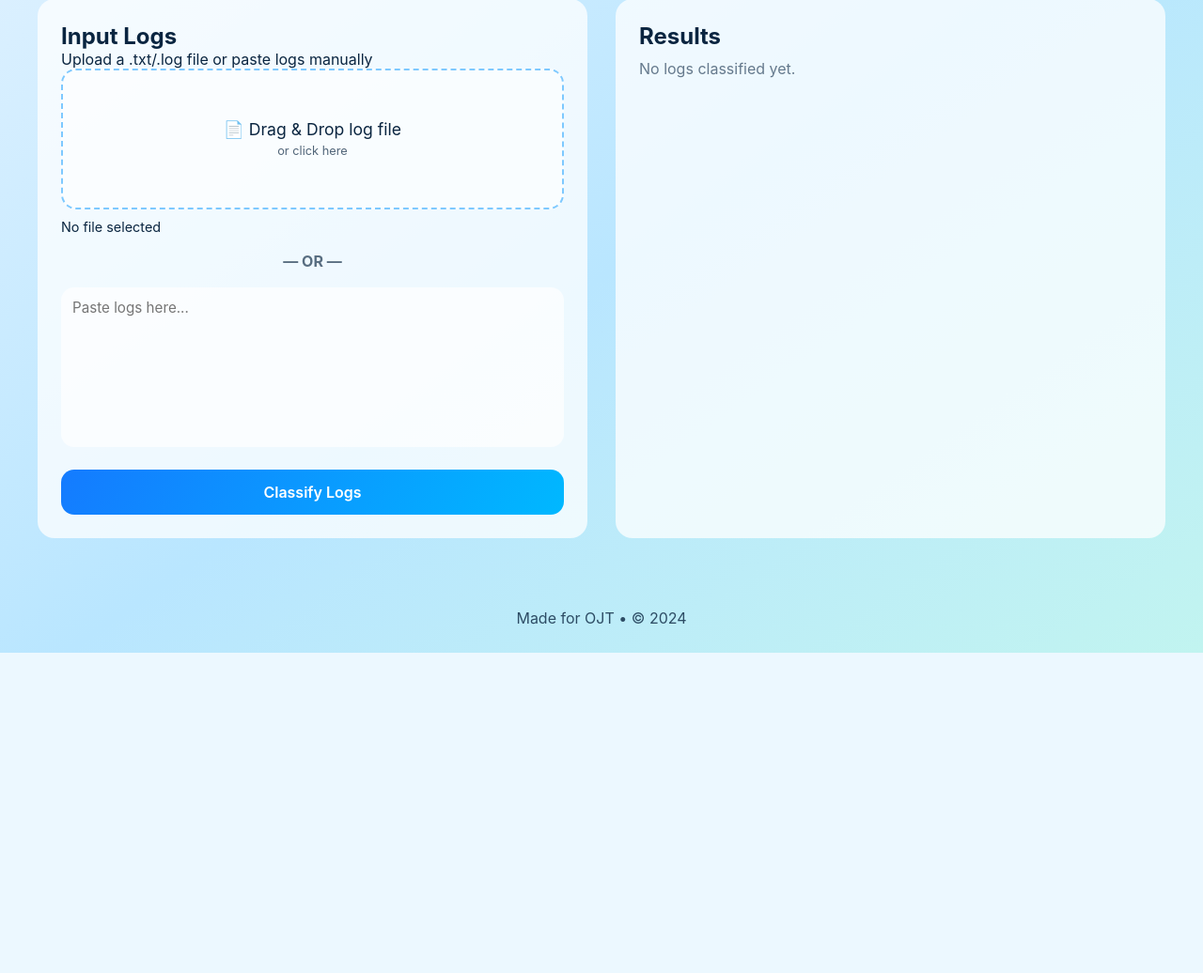
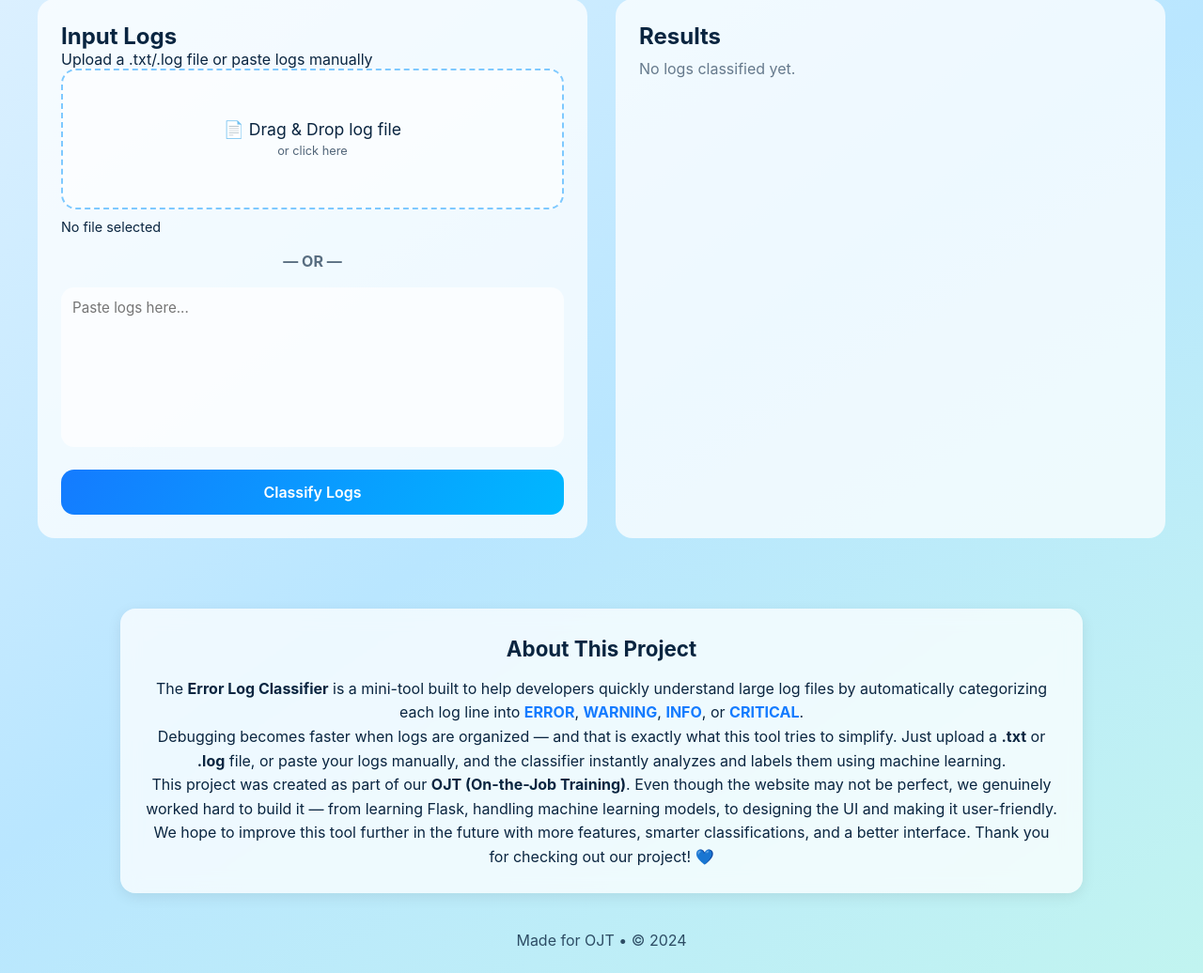
Before and after one commit to kay7k4-ai/Error-Log-Classifier, a Flask app: page / in a window 1280 px wide. Shown: the part 105-1141 px from the top of the page at 94% size. Before the commit the page ends 800 px from the top, so only its background shows below. Run offline with Flask 3, Linux system fonts and the light colour scheme; parts of the project's set-up code (start-up, migrations or seed data) failed here and were passed over.

Commit message:
added About Ptoject

```diff
--- a/web/static/style.css
+++ b/web/static/style.css
@@ -62,7 +62,7 @@ body.dark {
 }
 
 body.dark .card {
-    background: rgba(20, 28, 44, 0.8);
+    background: rgba(26, 40, 68, 80%);
 }
 
 /* lift on hover */
@@ -148,6 +148,18 @@ body.dark .card {
     animation: glowMove 3s linear infinite;
 }
 
+/* DARK MODE — super soft minimal glow */
+body.dark .dropzone:hover::after {
+    opacity: 0.5 !important;   /* very very soft */
+    filter: blur(1.5px) !important;  /* tiny glow */
+    background: linear-gradient(
+        120deg,
+        #124361,
+        #0f5b73,
+        #0d6652
+    ) !important;  /* darker, muted colors */
+}
+
 .small {
     font-size: .8rem;
     opacity: .7;
@@ -184,7 +196,7 @@ textarea {
 }
 
 body.dark textarea {
-    background: rgba(255,255,255,0.1);
+    background: rgba(255, 255, 255, 0.132);
     color: #dce6f3;
 }
 
@@ -253,3 +265,31 @@ body.dark .result-box {
     padding-bottom: 25px;
     opacity: .8;
 }
+
+.about-section {
+    max-width: 80%;
+    margin: 40px auto;
+    background: rgba(255,255,255,0.75);
+    padding: 25px;
+    border-radius: 16px;
+    text-align: center;
+    backdrop-filter: blur(10px);
+    line-height: 1.6;
+    font-size: 1rem;
+    box-shadow: 0 4px 15px rgba(0,0,0,0.08);
+}
+
+body.dark .about-section {
+    background: rgba(37, 72, 107, 0.7);
+}
+
+.about-section h3 {
+    margin-bottom: 12px;
+    font-size: 1.4rem;
+    font-weight: 700;
+}
+
+.about-section .highlight {
+    font-weight: 700;
+    color: #147bff;
+}
--- a/web/templates/index.html
+++ b/web/templates/index.html
@@ -71,6 +71,36 @@
 
     </div>
 
+    <div class="about-section">
+    <h3>About This Project</h3>
+    <p>
+        The <strong>Error Log Classifier</strong> is a mini-tool built to help developers quickly
+        understand large log files by automatically categorizing each log line into
+        <span class="highlight">ERROR</span>, <span class="highlight">WARNING</span>,
+        <span class="highlight">INFO</span>, or <span class="highlight">CRITICAL</span>.
+    </p>
+
+    <p>
+        Debugging becomes faster when logs are organized — and that is exactly what this tool
+        tries to simplify. Just upload a <strong>.txt</strong> or <strong>.log</strong> file, or
+        paste your logs manually, and the classifier instantly analyzes and labels them using
+        machine learning.
+    </p>
+
+    <p>
+        This project was created as part of our <strong>OJT (On-the-Job Training)</strong>.
+        Even though the website may not be perfect, we genuinely worked hard to build it — from
+        learning Flask, handling machine learning models, to designing the UI and making it user-friendly.
+    </p>
+
+    <p>
+        We hope to improve this tool further in the future with more features, smarter
+        classifications, and a better interface.
+        Thank you for checking out our project! 💙
+    </p>
+</div>
+
+
     <div class="footer">Made for OJT • © 2024</div>
 
     <script src="{{ url_for('static', filename='script.js') }}"></script>
```
